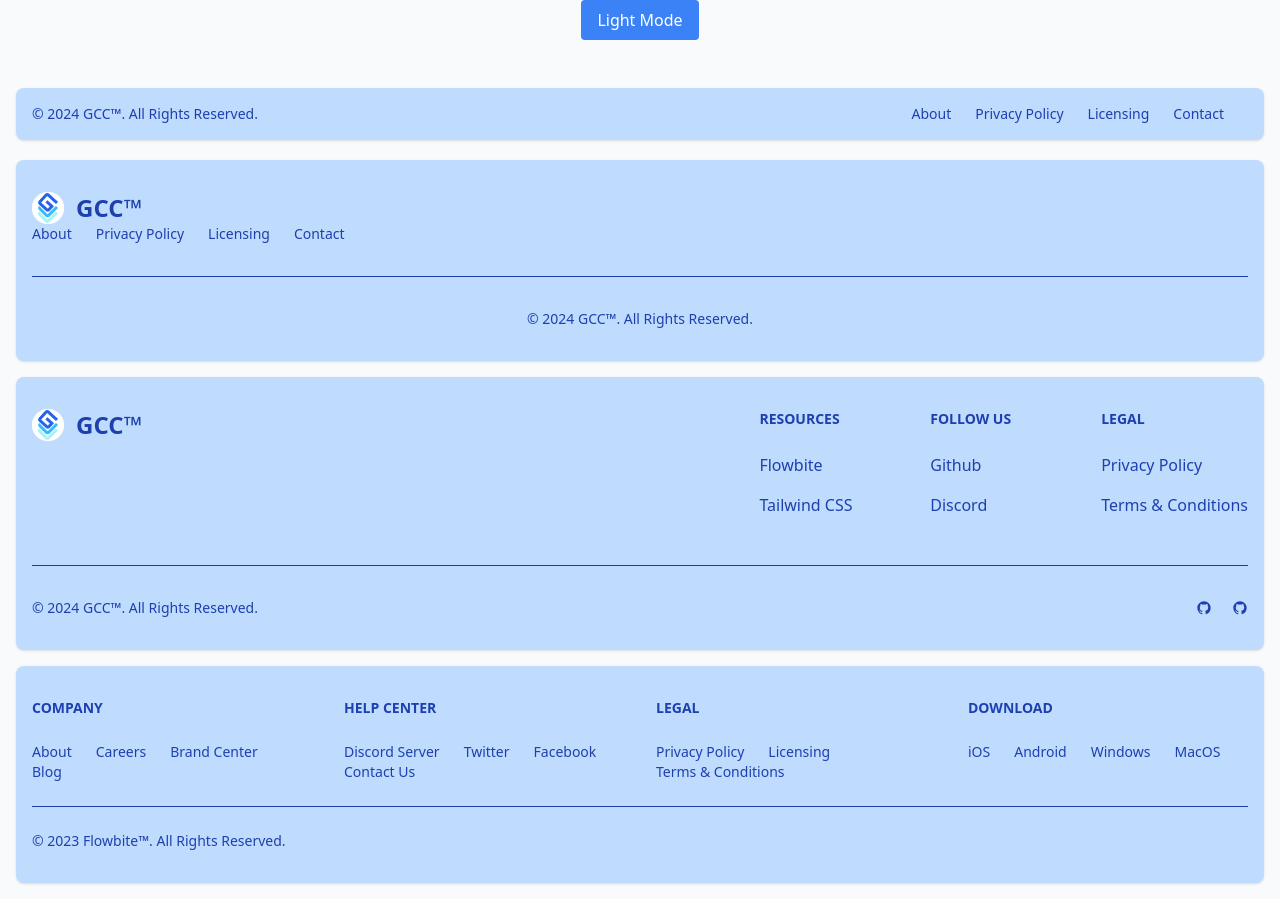
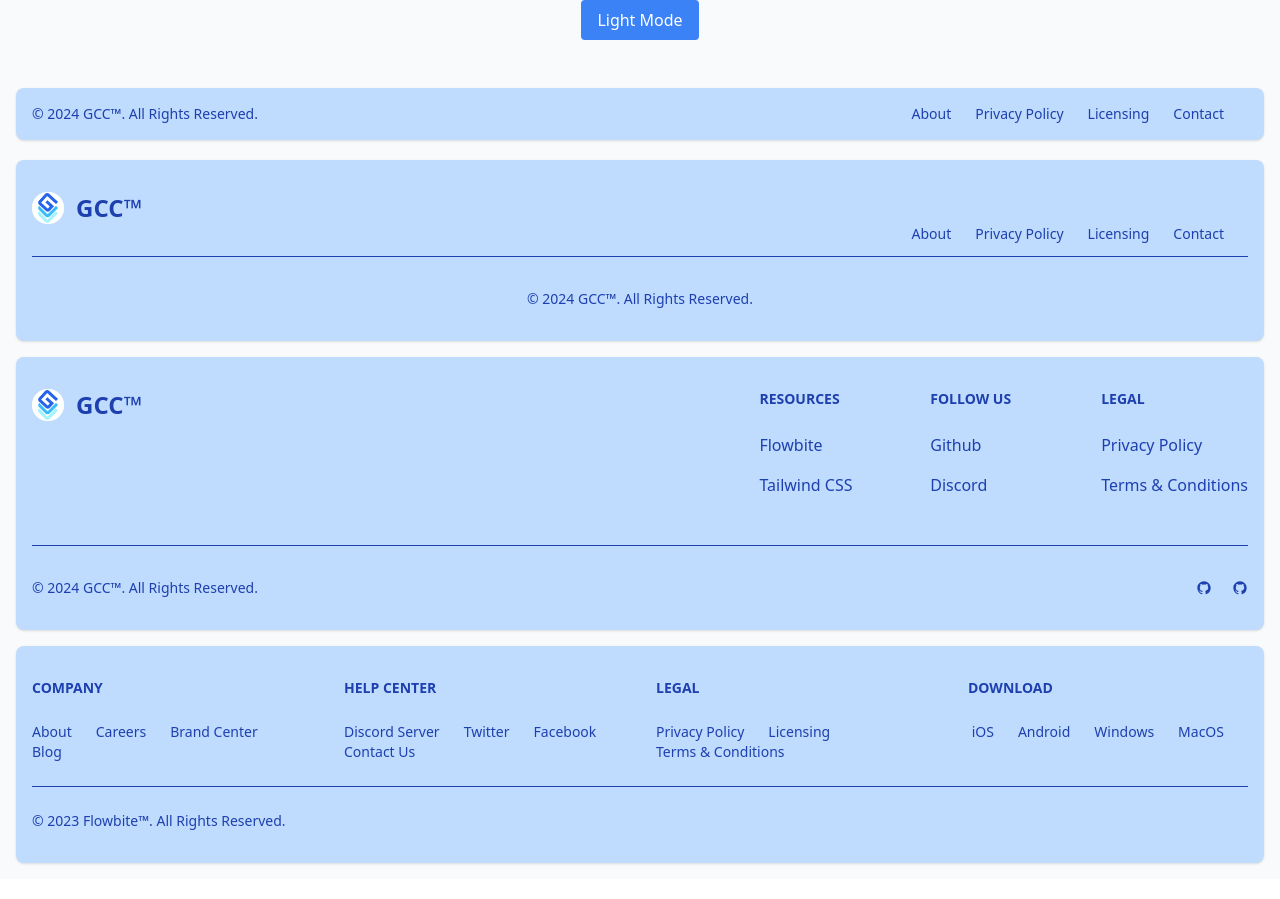
Before and after one commit to AlejandroP1028/Group-GCC_Vue-Component-Library, a Vue app: page / in a window 1280 px wide. Built offline with nearby package versions, Linux system fonts and the light colour scheme.

Commit message:
modified:   src/components/FooterComponent.vue

```diff
--- a/src/components/FooterComponent.vue
+++ b/src/components/FooterComponent.vue
@@ -127,7 +127,7 @@ export default defineComponent({
 
       // Footer Similarities
       footerClasses: 'bg-blue-200 rounded-lg shadow m-4 dark:bg-blue-600',
-      ulClasses: 'flex flex-wrap items-center mt-3 text-sm font-medium text-blue-800 dark:text-white sm:mt-0 pl-0px',
+      ulClasses: 'flex flex-wrap items-center float-right mt-3 text-sm font-medium text-blue-800 dark:text-white sm:mt-0',
       liClasses: 'me-4 md:me-6',
       hoverClasses: 'hover:underline',
       footerLinks: [
```
